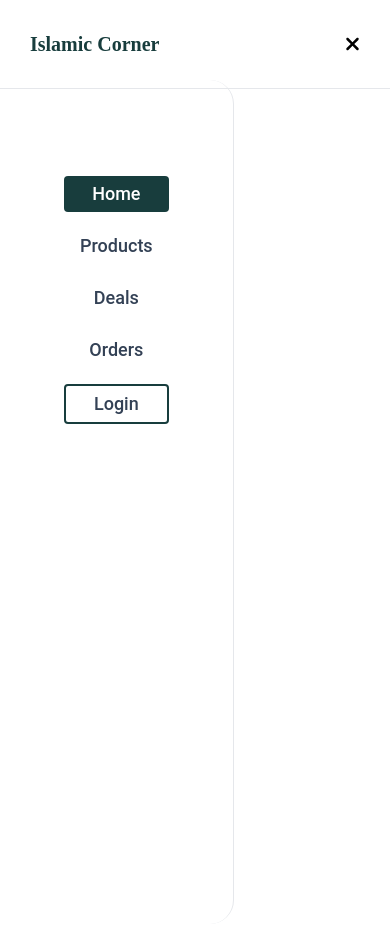
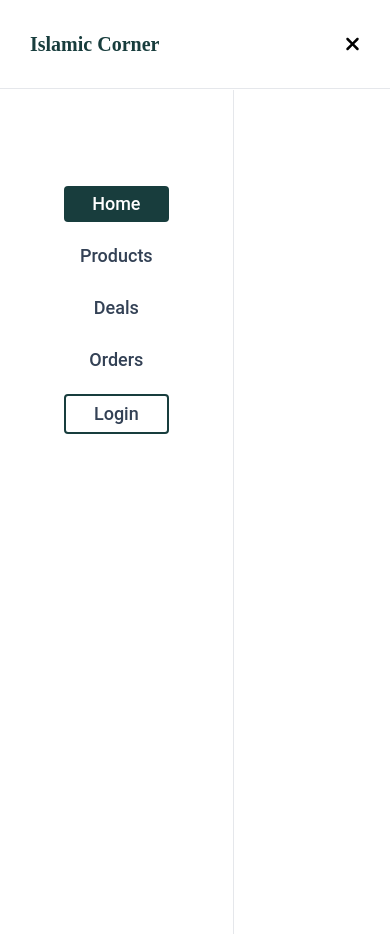
Before and after one commit to fuyad56/Islamic-Corner, a React (Create React App) app: page / in a window 390 px wide. Both pictures are taken after a click on the button 351 px from the left and 44 px from the top of the page. Built offline with nearby package versions, Linux system fonts and the light colour scheme.

Commit message:
git commit -m "Remove some Class"

```diff
--- a/src/Components/Shared/Navbar/Navbar.js
+++ b/src/Components/Shared/Navbar/Navbar.js
@@ -86,8 +86,8 @@ const Navbar = () => {
           </button>
 
           {menu && (
-            <div className="text-lg font-medium absolute top-20 left-0 h-full">
-              <ul className="text-center border-r bg-transparent rounded-e-3xl px-16 py-20 h-full">
+            <div className="text-lg font-medium absolute top-[90px] left-0 h-full">
+              <ul className="text-center border-r bg-transparent px-16 py-20 h-full">
                 <li
                   className={`${
                     activeLink === "/" ? "bg-[#183D3D] text-white" : ""
```
